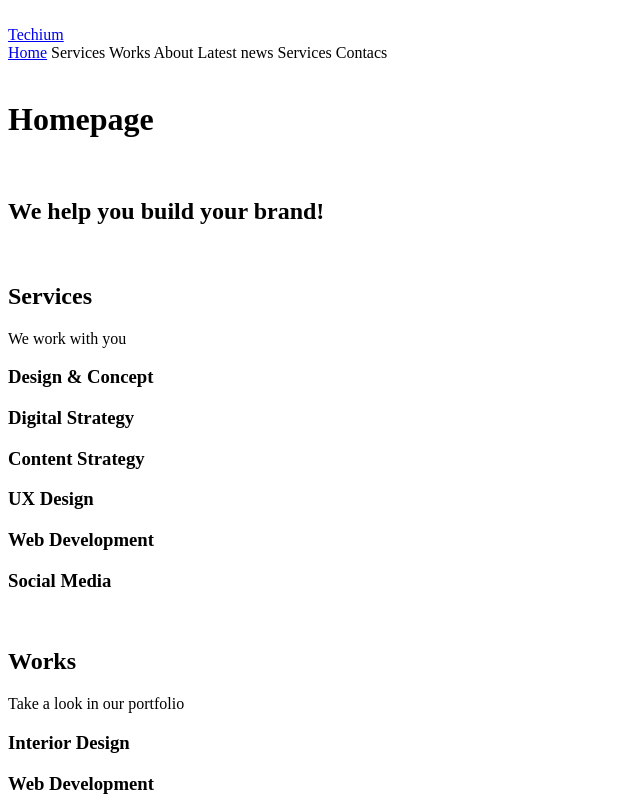
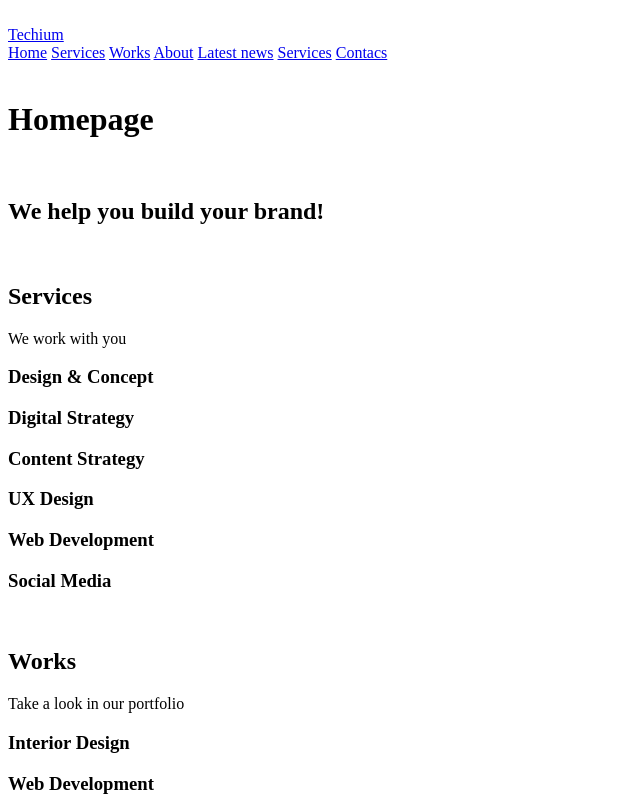
Before and after one commit to ManuRodriguezC/holbertonschool-web_front_end, a plain HTML site: page html_advanced/20-index.html in a window 1280 px wide. Shown: the top 800 px of the page, without its empty margins (0-640 px from the left). Drawn offline with Linux system fonts and the light colour scheme.

Commit message:
Create an anchors in nav tags

```diff
--- a/html_advanced/20-index.html
+++ b/html_advanced/20-index.html
@@ -23,12 +23,12 @@
                 </div>
                 <nav>
                     <a href="/">Home</a>
-                    <a ref="#services">Services</a>
-                    <a ref="works">Works</a>
-                    <a ref="about">About</a>
-                    <a ref="latest_news">Latest news</a>
-                    <a ref="services">Services</a>
-                    <a ref="contact">Contacs</a>
+                    <a href="#services">Services</a>
+                    <a href="works">Works</a>
+                    <a href="about">About</a>
+                    <a href="latest_news">Latest news</a>
+                    <a href="services">Services</a>
+                    <a href="contact">Contacs</a>
                 </nav>
             </div>
         </header>
```
